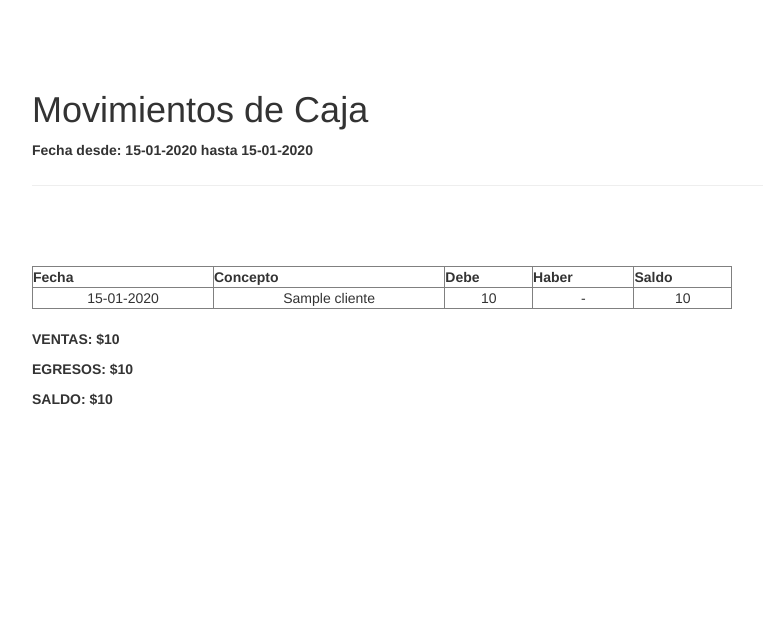
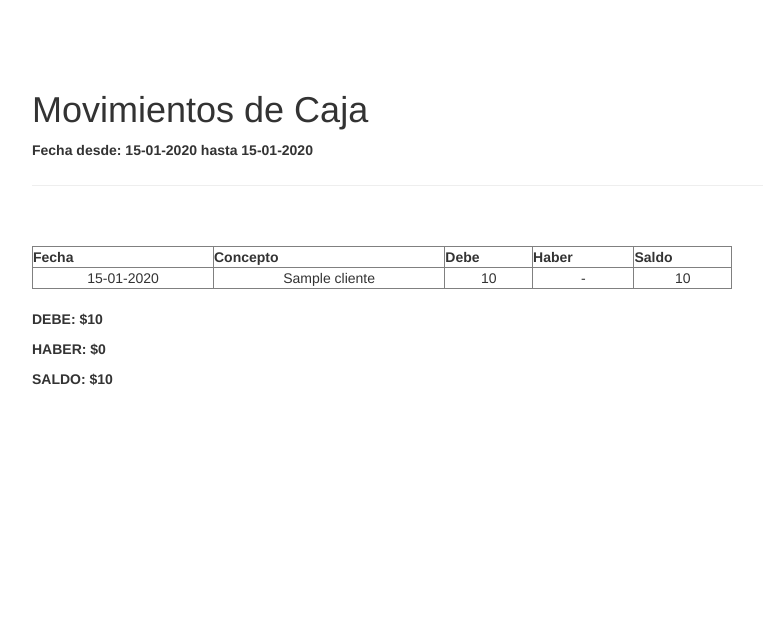
Before and after one commit to gabrieljcejas/losamigos, a Yii app: template views/ventas/imprimir_movimientos_caja.php in a window 1280 px wide. Shown: the top 617 px of the page, without its empty margins (38-801 px from the left). Run offline with PHP 8.4 and a stand-in for Yii, Linux system fonts and the light colour scheme; the template is opened without the code that fills it: most values are stand-ins (such as "Sample title", 1, 10 or a date in 2020); data that the repository does not hold is empty; some libraries are stand-ins or nearby versions.

Commit message:
form movimientos cajas. Correccion de errores
suma bien los saldos

```diff
--- a/controllers/EgresosController.php
+++ b/controllers/EgresosController.php
@@ -84,6 +84,8 @@ class EgresosController extends Controller
                 $productos[$p['id']] = $p['nombre'];
             }
 
+            $model->fecha = date('d-m-Y');
+
             return $this->render('create', [
                 'model' => $model,
                 'productos'=>$productos,
--- a/views/egresos/_form.php
+++ b/views/egresos/_form.php
@@ -25,6 +25,7 @@ use yii\jui\DatePicker;
                         'options' => [
                             'class' => 'form-control',
                             'readOnly' => 'readOnly',
+
                         ],
                     ]);
                 ?>
--- a/views/ventas/imprimir_movimientos_caja.php
+++ b/views/ventas/imprimir_movimientos_caja.php
@@ -1,7 +1,7 @@
 <div><h1>Movimientos de Caja</h1><label>Fecha desde: <?=date("d-m-Y", strtotime($fecha_desde)) . " hasta " . date("d-m-Y", strtotime($fecha_hasta))?></label></div>
 <hr>
 
-<br><br><br>
+<br><br>
 
 <table border="1" width="700">
 
@@ -22,42 +22,27 @@
 
 <?php foreach ($ventas as $v) { ?>
 
-	<?php if ($i == 0){
-		$fecha=substr($v->fecha,0,10);
-		$i=$i+1;
-	}?>
 	<?php
+		if ($i == 0){
+			$fecha = substr($v->fecha,0,10);
+			$i = $i + 1;
+		}
+		$saldo = $v->total + $saldo;
+		$ventasTotal = $v->total + $ventasTotal;
+		$flag = false;
+	?>
 
-	$saldo= $v->total + $saldo;
-	$ventasTotal= $v->total + $ventasTotal;
-
-	?>
-	<tr>
-		<td align="center"><?=date("d-m-Y", strtotime($v->fecha))?></td>
-		<td align="center"><?=$v->clientes->nombre?></td>
-		<td align="center"><?=$v->total?></td>
-		<td align="center"><?="-"?></td>
-		<td align="center"><?=$saldo ?></td>
-	</tr>
-
-	<!--<?php if (substr($v->fecha,0,10) != $fecha){ ?> -->
-
-
-	<!--<?php } ?>	-->
-
-	<?php $fecha=substr($v->fecha,0,10); ?>
-
-
-<?php } ?>
-
+	<?php if (substr($v->fecha, 0,10) != $fecha){ ?>
 
 		<?php foreach ($egresos as $e) {?>
 
-			<?php $egresosTotal = $e->total + $egresosTotal; ?>
-
 			<?php if ($fecha == $e->fecha){ ?>
 
-				<?php $saldo = $saldo - $e->total; ?>
+				<?php $egresosTotal = $e->total + $egresosTotal; ?>
+
+				<?php $flag = true; ?>
+
+				<?php $saldo = $saldo - $e->total;?>
 
 				<tr>
 					<td align="center"><?=date("d-m-Y", strtotime($e->fecha))?></td>
@@ -77,11 +62,21 @@
 
 
 
+	<?php } $fecha = substr($v->fecha, 0,10); ?>
+
+	<tr>
+		<td align="center"><?=date("d-m-Y", strtotime($v->fecha))?></td>
+		<td align="center"><?=$v->clientes->nombre?></td>
+		<td align="center"><?=$v->total?></td>
+		<td align="center"><?="-"?></td>
+		<td align="center"><?=$saldo ?></td>
+	</tr>
+
+
+<?php } ?>
 
 </table>
-
 <br>
-
-<p><strong>VENTAS: $<?=$ventasTotal?></strong></p>
-<p><strong>EGRESOS: $<?=$egresosTotal?></strong></p>
+<p><strong>DEBE: $<?=$ventasTotal?></strong></p>
+<p><strong>HABER: $<?=$egresosTotal?></strong></p>
 <p><strong>SALDO: $<?=$saldo?></strong></p>
```
